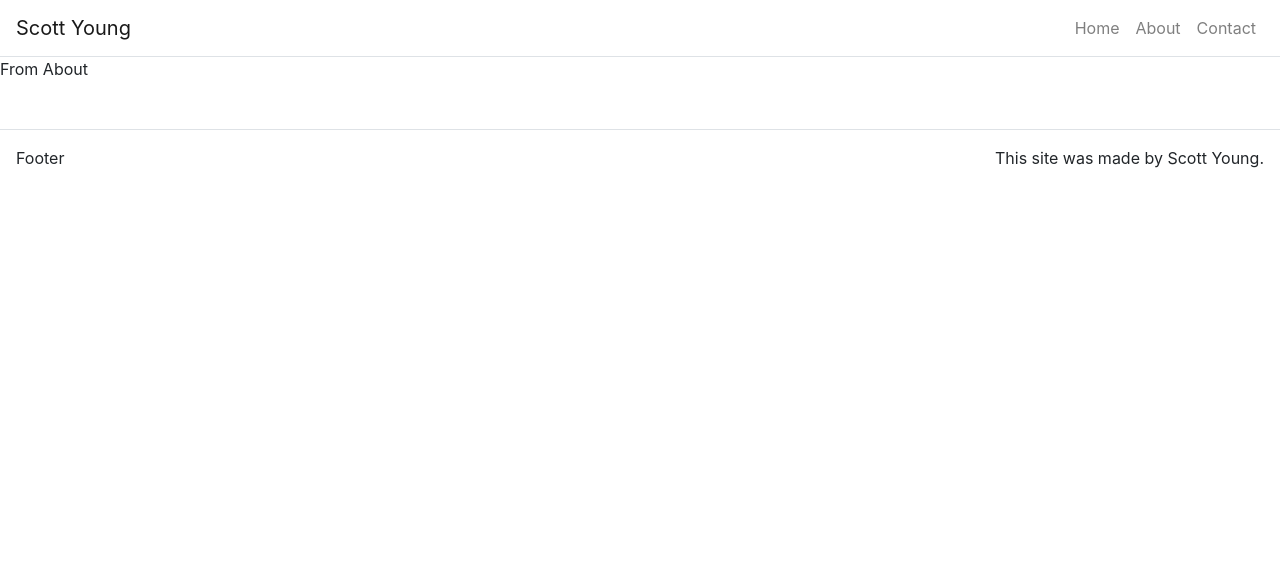
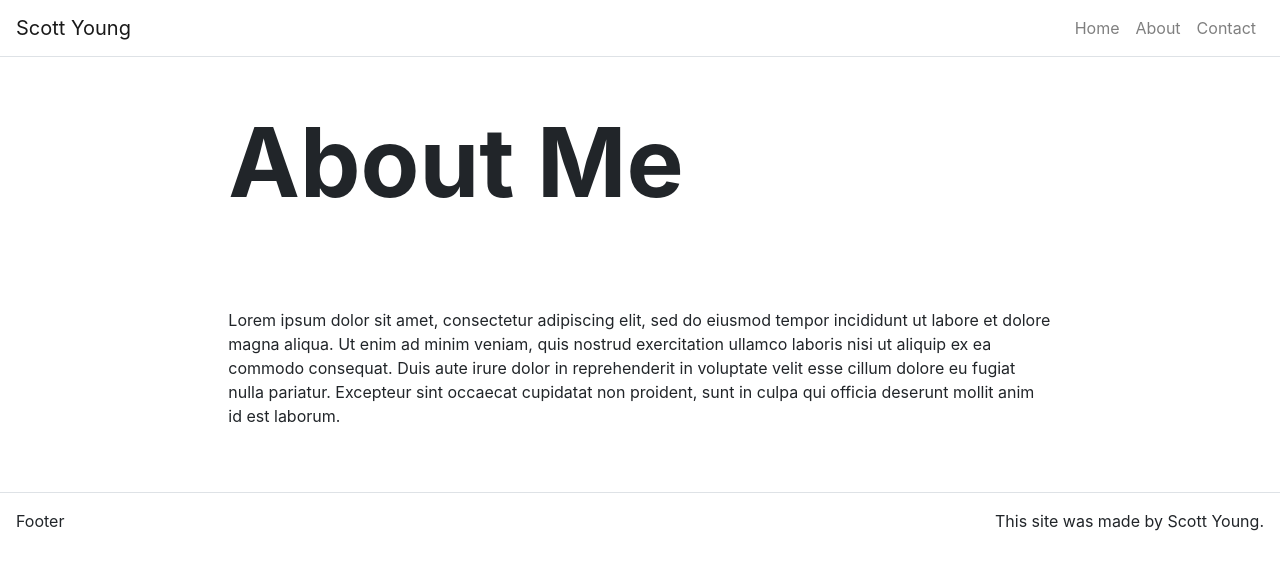
Before and after one commit to Scoyou/syoung-official, a React (Create React App) app: page /about in a window 1280 px wide. Shown: the top 570 px of the page. Built offline with nearby package versions, Linux system fonts and the light colour scheme.

Commit message:
implement about page & content component

```diff
--- a/src/App.js
+++ b/src/App.js
@@ -10,7 +10,6 @@
   Nav
 } from 'react-bootstrap';
 
-import logo from './logo.svg';
 import './App.css';
 
 import Footer from './components/Footer'
--- /dev/null
+++ b/src/components/Content.js
@@ -0,0 +1,18 @@
+import React from 'react';
+import {
+  Container,
+  Row,
+  Col
+} from 'react-bootstrap'
+
+const Content = (props) => (
+  <Container fluid={true}>
+    <Row className="justify-content-center">
+      <Col md={8}>
+        { props.children }
+      </Col>
+    </Row>
+  </Container>
+)
+
+export default Content;
--- a/src/pages/About.js
+++ b/src/pages/About.js
@@ -1,7 +1,15 @@
 import React from 'react';
 
+import Hero from '../components/Hero'
+import Content from '../components/Content'
+
 const About = (props) => (
-  <p>From About</p>
+  <div>
+    <Hero title={props.title} />
+    <Content>
+      <p>Lorem ipsum dolor sit amet, consectetur adipiscing elit, sed do eiusmod tempor incididunt ut labore et dolore magna aliqua. Ut enim ad minim veniam, quis nostrud exercitation ullamco laboris nisi ut aliquip ex ea commodo consequat. Duis aute irure dolor in reprehenderit in voluptate velit esse cillum dolore eu fugiat nulla pariatur. Excepteur sint occaecat cupidatat non proident, sunt in culpa qui officia deserunt mollit anim id est laborum.</p>
+    </Content>
+  </div>
 )
 
 export default About;
```
Also changed, not shown: src/components/Card.js (+10 -1 lines), src/components/Carousel.js (+5 -4 lines).
